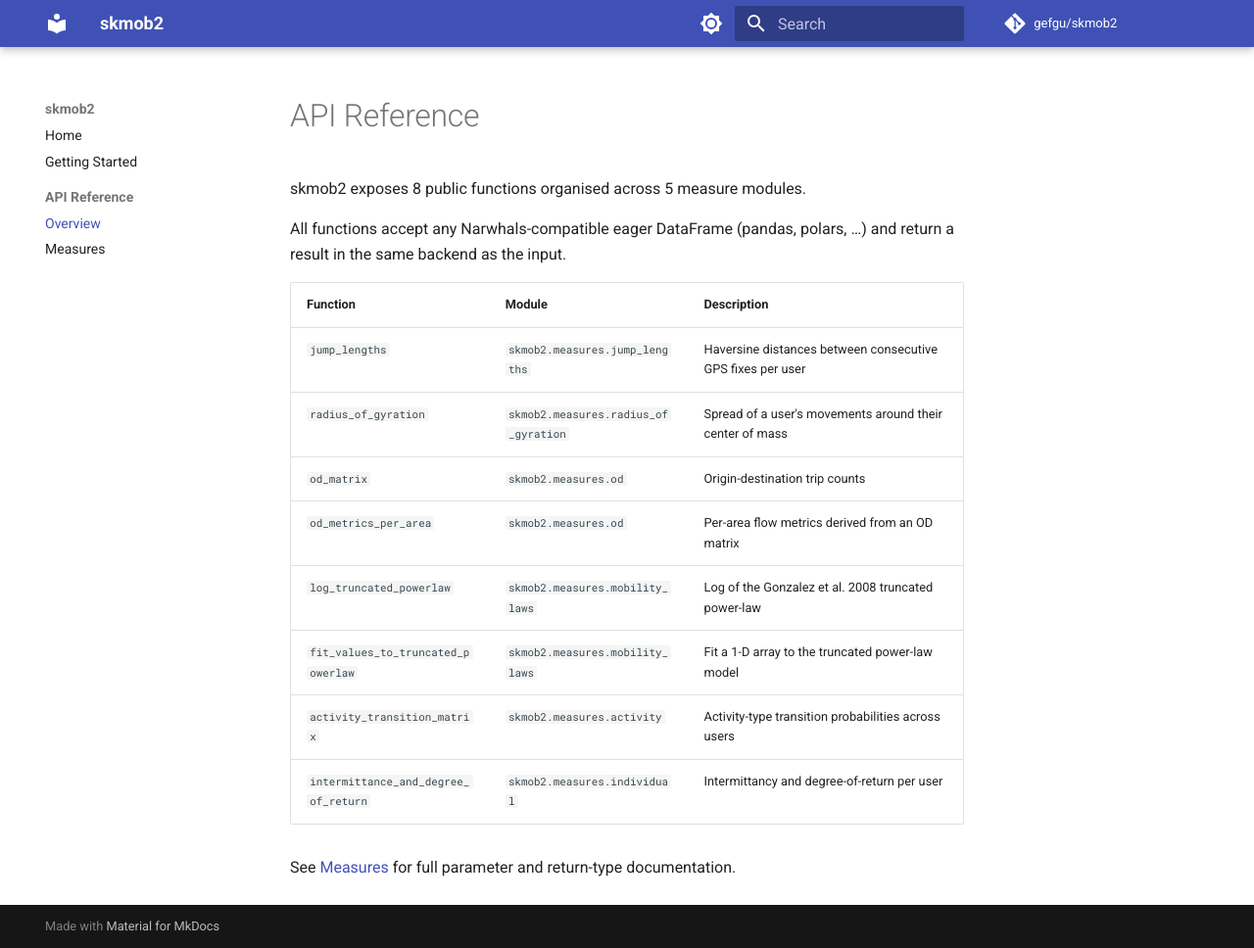
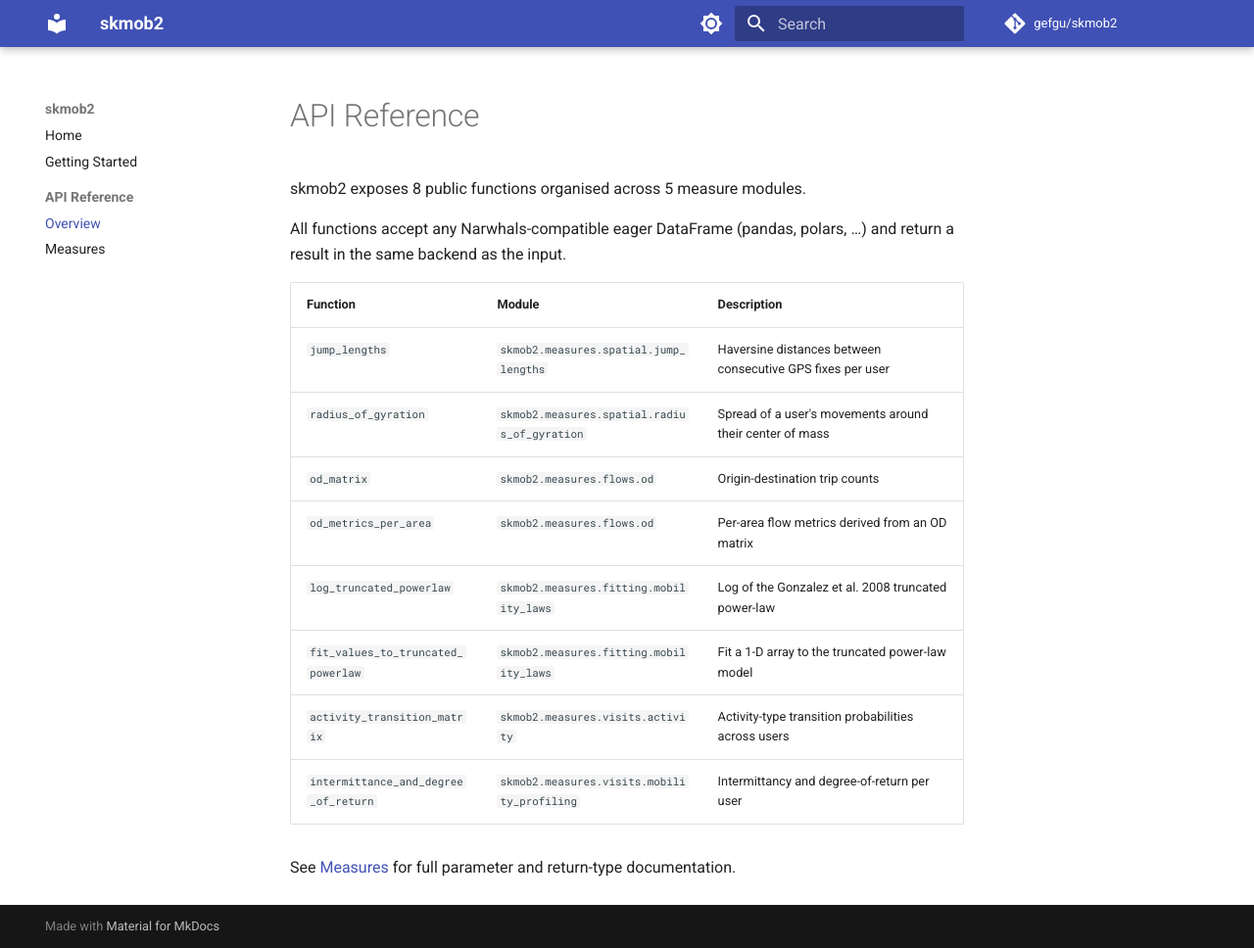
Before and after one commit to gefgu/fastmob, an MkDocs documentation site: the page built from docs/src/api/index.md, in a window 1280 px wide and 968 px high. Shown: the whole window at 98% size. Built offline with MkDocs 1.6.1 and Material for MkDocs 9.7.7, drawn with Linux system fonts in a browser that asks for light colours; comment, search, counter and statistics services are not loaded.

Commit message:
feat: make docs compile

```diff
--- a/docs/src/api/index.md
+++ b/docs/src/api/index.md
@@ -6,13 +6,13 @@ All functions accept any Narwhals-compatible eager DataFrame (pandas, polars,
 
 | Function | Module | Description |
 |---|---|---|
-| `jump_lengths` | `skmob2.measures.jump_lengths` | Haversine distances between consecutive GPS fixes per user |
-| `radius_of_gyration` | `skmob2.measures.radius_of_gyration` | Spread of a user's movements around their center of mass |
-| `od_matrix` | `skmob2.measures.od` | Origin-destination trip counts |
-| `od_metrics_per_area` | `skmob2.measures.od` | Per-area flow metrics derived from an OD matrix |
-| `log_truncated_powerlaw` | `skmob2.measures.mobility_laws` | Log of the Gonzalez et al. 2008 truncated power-law |
-| `fit_values_to_truncated_powerlaw` | `skmob2.measures.mobility_laws` | Fit a 1-D array to the truncated power-law model |
-| `activity_transition_matrix` | `skmob2.measures.activity` | Activity-type transition probabilities across users |
-| `intermittance_and_degree_of_return` | `skmob2.measures.individual` | Intermittancy and degree-of-return per user |
+| `jump_lengths` | `skmob2.measures.spatial.jump_lengths` | Haversine distances between consecutive GPS fixes per user |
+| `radius_of_gyration` | `skmob2.measures.spatial.radius_of_gyration` | Spread of a user's movements around their center of mass |
+| `od_matrix` | `skmob2.measures.flows.od` | Origin-destination trip counts |
+| `od_metrics_per_area` | `skmob2.measures.flows.od` | Per-area flow metrics derived from an OD matrix |
+| `log_truncated_powerlaw` | `skmob2.measures.fitting.mobility_laws` | Log of the Gonzalez et al. 2008 truncated power-law |
+| `fit_values_to_truncated_powerlaw` | `skmob2.measures.fitting.mobility_laws` | Fit a 1-D array to the truncated power-law model |
+| `activity_transition_matrix` | `skmob2.measures.visits.activity` | Activity-type transition probabilities across users |
+| `intermittance_and_degree_of_return` | `skmob2.measures.visits.mobility_profiling` | Intermittancy and degree-of-return per user |
 
 See [Measures](measures.md) for full parameter and return-type documentation.
```
Also changed, not shown: docs/src/api/measures.md (+8 -8 lines), docs/src/index.md (+8 -8 lines).
